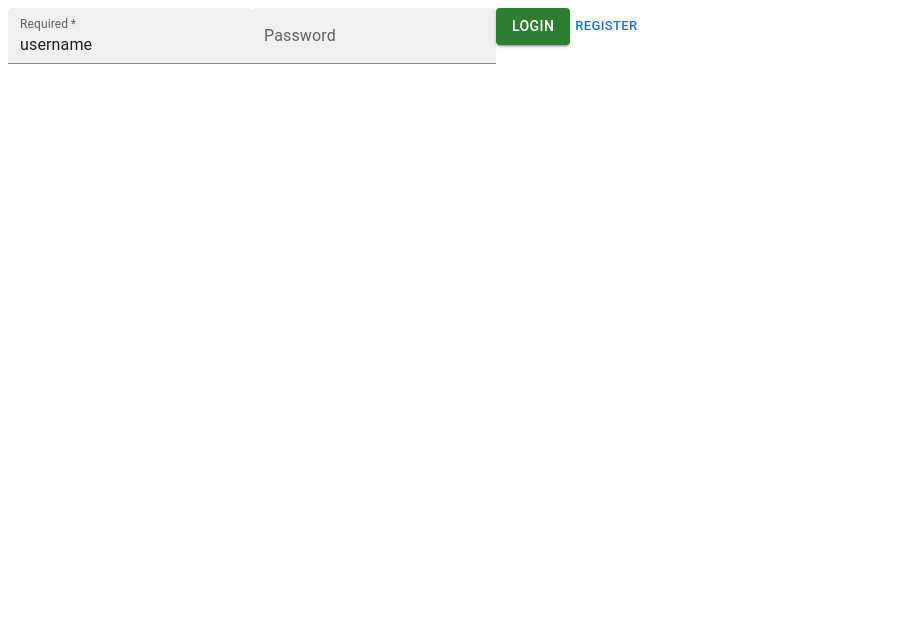
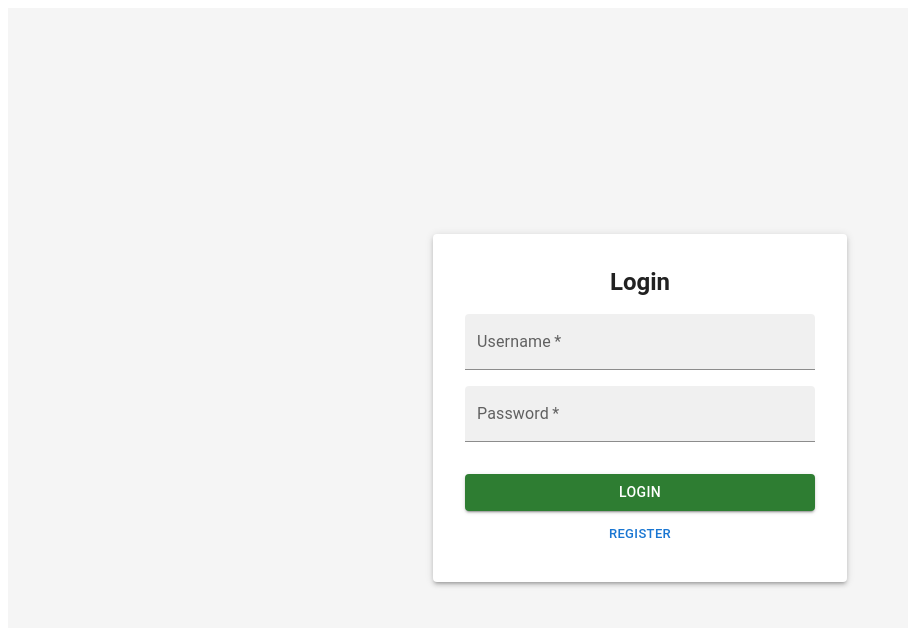
Before and after one commit to kentalbores/IntProg, a React (Vite) app in the folder frontend/: page / in a window 1280 px wide. Shown: the top 628 px of the page, without its empty margins (0-908 px from the left). Built offline with nearby package versions, Linux system fonts and the light colour scheme.

Commit message:
loginjsx usab

```diff
--- a/frontend/src/Login.jsx
+++ b/frontend/src/Login.jsx
@@ -1,6 +1,6 @@
 import React, { useState } from "react";
-import { Navigate, useNavigate } from "react-router-dom";
-import { TextField, Button } from "@mui/material";
+import { useNavigate } from "react-router-dom";
+import { TextField, Button, Box, Paper, Typography } from "@mui/material";
 import axios from "axios";
 
 axios.defaults.baseURL = "https://sysarch.glitch.me";
@@ -9,6 +9,7 @@ const Login = () => {
   const [name, setName] = useState("");
   const [pass, setPass] = useState("");
   const navigate = useNavigate();
+
   const handleLogin = async () => {
     try {
       const response = await axios.post("/api/login", {
@@ -17,41 +18,67 @@ const Login = () => {
       });
       console.log(response);
       localStorage.setItem("username", name);
-      //setUsername(name)
       navigate("/home");
     } catch (err) {
-      console.log(err.response.data);
-      alert(err.response.data.message);
+      console.error(err.response?.data || "Login failed");
+      alert(err.response?.data?.message || "Invalid credentials");
     }
   };
+
   const handleRegister = () => {
     navigate("/register");
   };
+
   return (
-    <div>
+    <Box
+      display="flex"
+      justifyContent="center"
+      alignItems="center"
+      minHeight="100vh"
+      bgcolor="#f5f5f5"
+    >
+      <Paper elevation={3} sx={{ padding: 4, width: 350, textAlign: "center" }}>
+        <Typography variant="h5" fontWeight="bold" mb={2}>
+          Login
+        </Typography>
+
         <TextField
+          fullWidth
           required
-        id="filled-required"
-        label="Required"
-        defaultValue="username"
+          label="Username"
           variant="filled"
+          value={name}
           onChange={(e) => setName(e.target.value)}
+          sx={{ marginBottom: 2 }}
         />
+
         <TextField
-        id="filled-password-input"
+          fullWidth
+          required
           label="Password"
           type="password"
+          variant="filled"
           autoComplete="current-password"
-        variant="filled"
+          value={pass}
           onChange={(e) => setPass(e.target.value)}
+          sx={{ marginBottom: 2 }}
         />
-      <Button onClick={handleLogin} variant="contained" color="success">
+
+        <Button
+          onClick={handleLogin}
+          variant="contained"
+          color="success"
+          fullWidth
+          sx={{ marginTop: 2 }}
+        >
           Login
         </Button>
-      <Button size="small" onClick={handleRegister}>
+
+        <Button size="small" onClick={handleRegister} sx={{ marginTop: 1 }}>
           Register
         </Button>
-    </div>
+      </Paper>
+    </Box>
   );
 };
 
```
Lines whose indentation alone changed are shown as unchanged.
